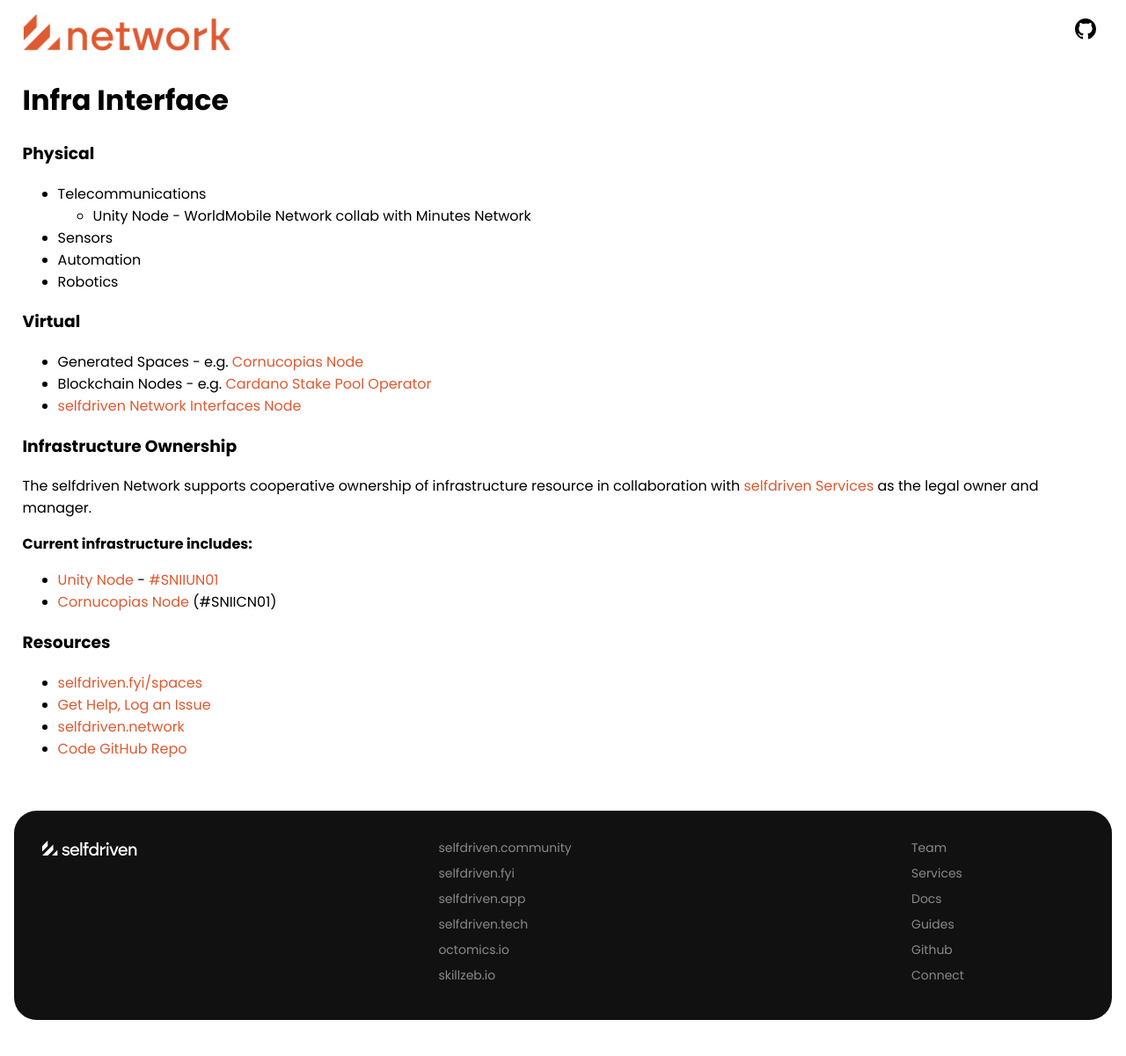
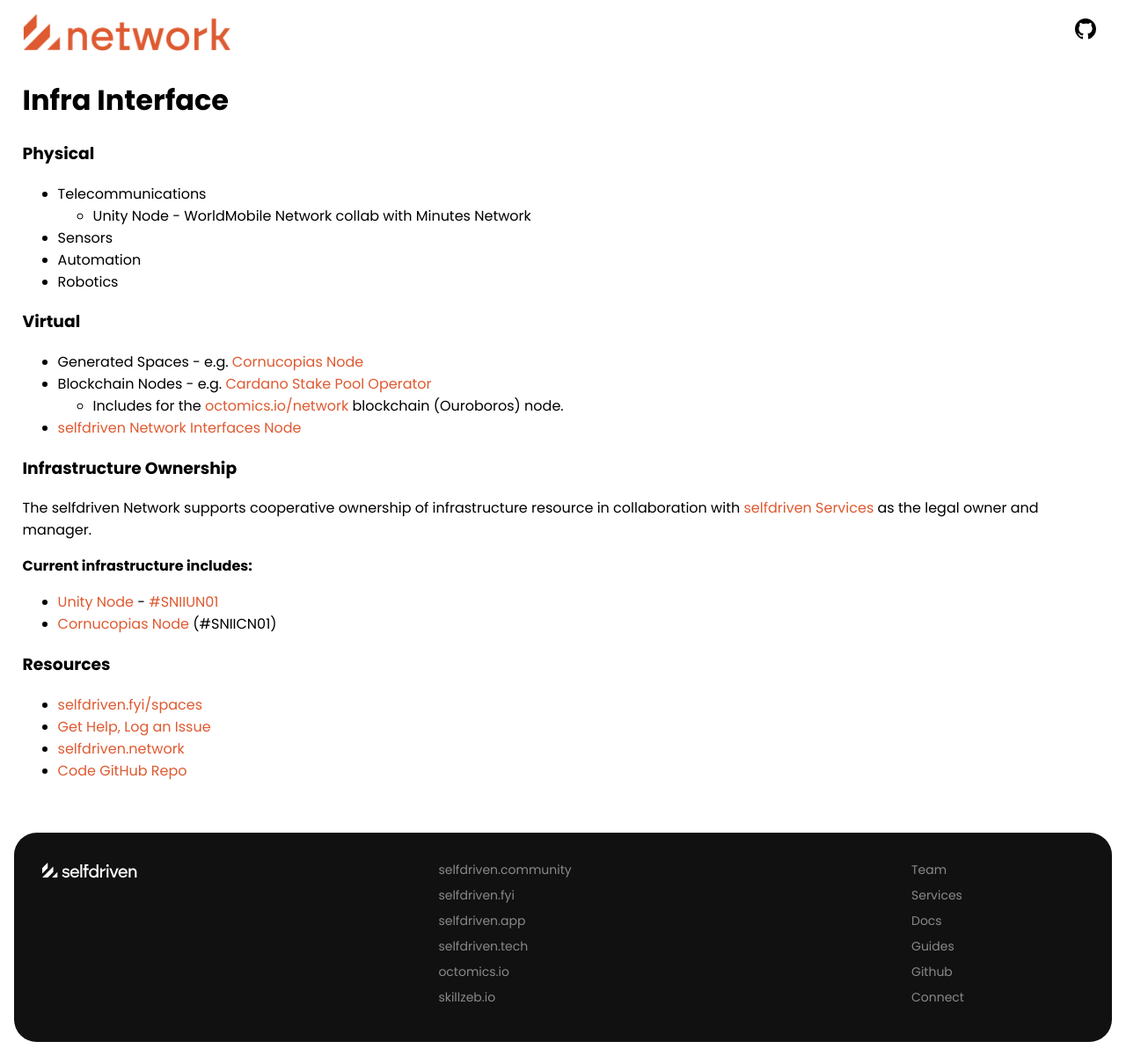
Before and after one commit to selfdriven-foundation/selfdriven-network, a Jekyll site: the page built from docs/pages/infra-interface.md, in a window 1280 px wide. Shown: the whole page at 88% size. Built offline with Jekyll 4.4.1, drawn with Linux system fonts in a browser that asks for light colours; before the commit the page ends 1176 px from its top, so only the background shows below that.

Commit message:
Update infra-interface.md

```diff
--- a/docs/pages/infra-interface.md
+++ b/docs/pages/infra-interface.md
@@ -16,6 +16,7 @@ permalink: /infra-interface/
 ### Virtual
 - Generated Spaces - e.g. [Cornucopias Node](https://copiwiki.cornucopias.io/the-company/technology/copi-nodes/copi-file-node)
 - Blockchain Nodes - e.g. [Cardano Stake Pool Operator](https://cardano.org/stake-pool-operation/)
+     - Includes for the [octomics.io/network](https://octomics.io/network) blockchain (Ouroboros) node.
 - [selfdriven Network Interfaces Node](/interfaces-node/)
 
 ### Infrastructure Ownership
```
